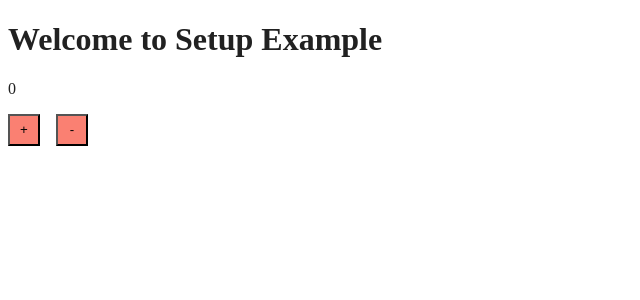
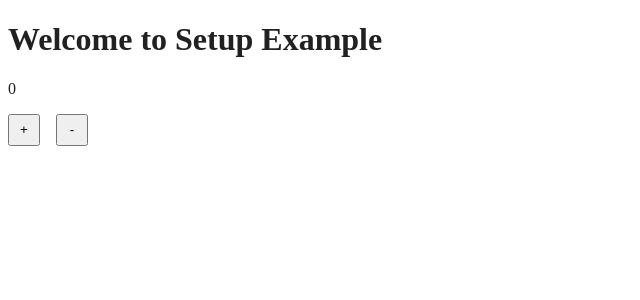
Before and after one commit to Loonz806/setup-example, a React app: page / in a window 1280 px wide. Shown: the top 300 px of the page, without its empty margins (0-640 px from the left). Built offline with nearby package versions, Linux system fonts and the light colour scheme.

Commit message:
style: 💄 removed salmon
because its nice but not needed

```diff
--- a/src/styles/global.scss
+++ b/src/styles/global.scss
@@ -8,5 +8,4 @@ button {
   height: 32px;
   width: 32px;
   margin-right: 16px;
-  background-color: salmon;
 }
```
